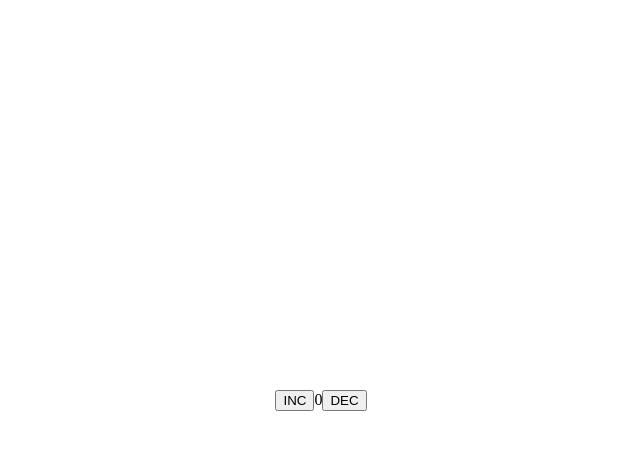
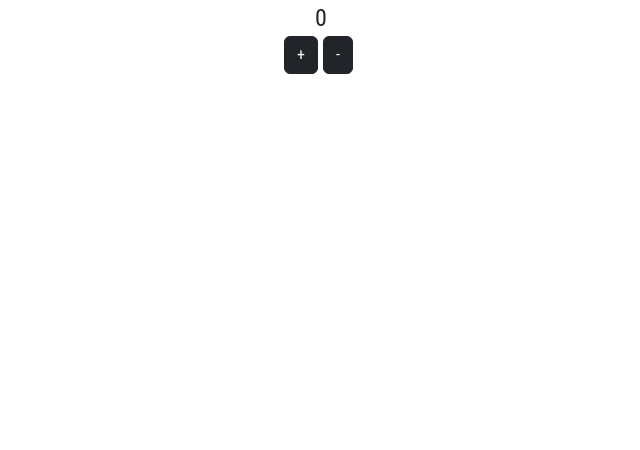
Before and after one commit to TheNazXX/heroes-app, a React (Create React App) app: page / in a window 1280 px wide. Shown: the top 450 px of the page, without its empty margins (319-959 px from the left). Built offline with nearby package versions, Linux system fonts and the light colour scheme.

Commit message:
dispatch + bootstrap

```diff
--- a/package.json
+++ b/package.json
@@ -13,6 +13,7 @@
     "react-redux": "^8.0.5",
     "react-scripts": "5.0.1",
     "redux": "^4.2.1",
+    "sass": "^1.58.3",
     "web-vitals": "^2.1.4"
   },
   "scripts": {
--- a/public/index.html
+++ b/public/index.html
@@ -10,34 +10,12 @@
       content="Web site created using create-react-app"
     />
     <link rel="apple-touch-icon" href="%PUBLIC_URL%/logo192.png" />
-    <!--
-      manifest.json provides metadata used when your web app is installed on a
-      user's mobile device or desktop. See https://developers.google.com/web/fundamentals/web-app-manifest/
-    -->
     <link rel="manifest" href="%PUBLIC_URL%/manifest.json" />
-    <!--
-      Notice the use of %PUBLIC_URL% in the tags above.
-      It will be replaced with the URL of the `public` folder during the build.
-      Only files inside the `public` folder can be referenced from the HTML.
-
-      Unlike "/favicon.ico" or "favicon.ico", "%PUBLIC_URL%/favicon.ico" will
-      work correctly both with client-side routing and a non-root public URL.
-      Learn how to configure a non-root public URL by running `npm run build`.
-    -->
     <title>React App</title>
   </head>
   <body>
     <noscript>You need to enable JavaScript to run this app.</noscript>
+    <div class="counter" id="counter"></div>
     <div id="root"></div>
-    <!--
-      This HTML file is a template.
-      If you open it directly in the browser, you will see an empty page.
-
-      You can add webfonts, meta tags, or analytics to this file.
-      The build step will place the bundled scripts into the <body> tag.
-
-      To begin the development, run `npm start` or `yarn start`.
-      To create a production bundle, use `npm run build` or `yarn build`.
-    -->
   </body>
 </html>
--- /dev/null
+++ b/src/components/actions.js
@@ -0,0 +1,2 @@
+export const inc = () => ({type: 'INC'});
+export const dec = () => ({type: 'DEC'});
--- a/src/components/app/App.js
+++ b/src/components/app/App.js
@@ -1,27 +1,36 @@
-import './app.css';
+import './app.scss';
 import { createStore } from 'redux';
-
-const reducer = (state = 0, action) => {
-  switch(action.type){
-    case 'INC': return state + 1;
-    case 'DEC': return state - 1;
-    default: return state;
-  };
-};
-
-const store = createStore(reducer)
+import {Button} from 'react-bootstrap';
+import {reducer} from '../reducer.js';
+import {inc, dec} from '../actions.js'
 
 
+const {dispatch, subscribe, getState} = createStore(reducer)
+
+const incDispatch = () => dispatch(inc())
+const decDispatch = () => dispatch(dec())
+
+subscribe(() => {
+  updateDiv();
+})
+
 const  App = () => {
+
   return (
     <div className="App">
-      <button onClick={() => store.dispatch({type: 'INC'})}>INC</button>
-      {store.getState()}
-      <button onClick={() => store.dispatch({type: 'DEC'})}>DEC</button>
+      <Button onClick={incDispatch} variant="dark">+</Button>
+      <Button onClick={decDispatch} variant="dark">-</Button>
     </div>
   );
 }
 
+const div = document.getElementById('counter')
+
+function updateDiv(){
+  div.textContent = getState();
+}
+
+updateDiv();
 
 
 export default App;
--- a/src/components/app/app.css
+++ /dev/null
@@ -1,7 +0,0 @@
-body{
-  height: 100vh;
-  margin: 0 auto;
-  display: flex;
-  justify-content: center;
-  align-items: center;
-}
--- /dev/null
+++ b/src/components/reducer.js
@@ -0,0 +1,9 @@
+const initialState = 0;
+
+export const reducer = (state = initialState, action) => {
+  switch(action.type){
+    case 'INC': return state + 1;
+    case 'DEC': return state - 1;
+    default: return state;
+  };
+};
--- a/src/index.js
+++ b/src/index.js
@@ -1,6 +1,8 @@
 import React from 'react';
 import {createRoot} from 'react-dom/client';
 import App from './components/app/App';
+
+import './style/index.scss';
 
 createRoot(document.getElementById('root')).render(
   <React.StrictMode>
--- /dev/null
+++ b/src/style/index.scss
@@ -0,0 +1,58 @@
+@import "~bootstrap/scss/bootstrap";
+
+* {
+  font-family: "Roboto Condensed", sans-serif;
+  margin: 0;
+  padding: 0;
+  box-sizing: border-box;
+}
+
+ul,
+li,
+dl {
+  list-style-type: none;
+  margin: 0;
+  padding: 0;
+}
+
+h1,
+h2,
+h3,
+h4,
+h5,
+h6 {
+  margin: 0;
+}
+
+a {
+  text-decoration: none;
+  color: inherit;
+  display: inline-block;
+  &:hover {
+      text-decoration: none;
+      color: inherit;
+  }
+}
+
+p {
+  margin: 0;
+  padding: 0;
+}
+
+input::-webkit-outer-spin-button,
+input::-webkit-inner-spin-button {
+  -webkit-appearance: none;
+  margin: 0;
+}
+
+body{
+  text-align: center;
+}
+
+button{
+  margin-right: 5px;
+}
+
+.counter{
+  font-size: 24px;
+}
```
Also changed, not shown: src/components/app/app.scss (added), 1 other file (tests, documents, lock files or other folders).
